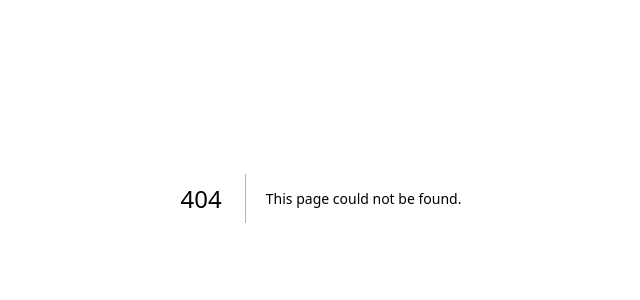
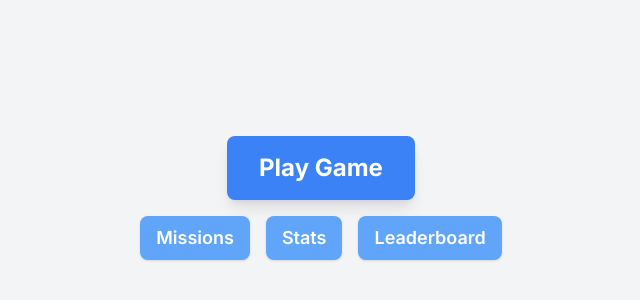
Before and after one commit to patrick-gu/food-fill, a Next.js app: page /welcome in a window 1280 px wide. Before the commit this address had no page. Shown: the part 202-502 px from the top of the page, without its empty margins (319-959 px from the left). Built offline with nearby package versions, Linux system fonts and the light colour scheme.

Commit message:
use client saved the day

```diff
--- /dev/null
+++ b/src/app/welcome/page.tsx
@@ -0,0 +1,51 @@
+"use client";
+import React from 'react';
+
+export default function WelcomePage() {
+    const handlePlayGame = () => {
+        console.log('Play Game button clicked');
+        // Add your logic here
+    };
+
+    const handleMissions = () => {
+        console.log('Missions button clicked');
+        // Add your logic here
+    };
+
+    const handleStats = () => {
+        console.log('Stats button clicked');
+        // Add your logic here
+    };
+
+    const handleLeaderboard = () => {
+        console.log('Leaderboard button clicked');
+        // Add your logic here
+    };
+
+    return (
+        <div className="flex flex-col items-center justify-center h-screen bg-gray-100">
+            <button
+                onClick={handlePlayGame}
+                className="mb-4 px-8 py-4 text-2xl font-bold text-white bg-blue-500 rounded-lg shadow-lg hover:bg-blue-600">
+                Play Game
+            </button>
+            <div className="flex space-x-4">
+                <button
+                    onClick={handleMissions}
+                    className="px-4 py-2 text-lg font-semibold text-white bg-blue-400 rounded-lg shadow hover:bg-blue-500">
+                    Missions
+                </button>
+                <button
+                    onClick={handleStats}
+                    className="px-4 py-2 text-lg font-semibold text-white bg-blue-400 rounded-lg shadow hover:bg-blue-500">
+                    Stats
+                </button>
+                <button
+                    onClick={handleLeaderboard}
+                    className="px-4 py-2 text-lg font-semibold text-white bg-blue-400 rounded-lg shadow hover:bg-blue-500">
+                    Leaderboard
+                </button>
+            </div>
+        </div>
+    );
+}
```
